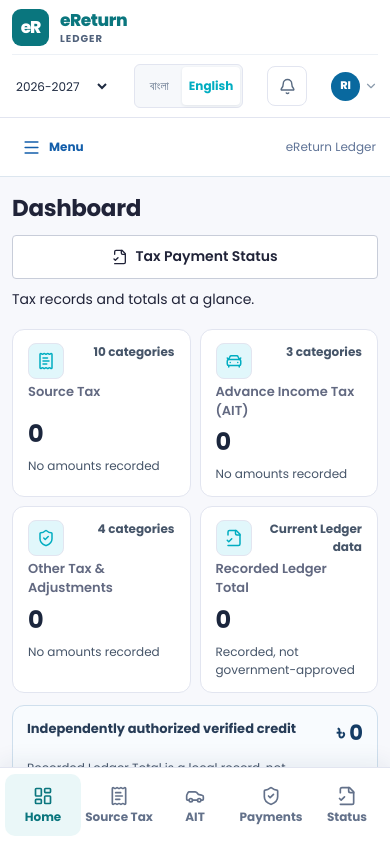
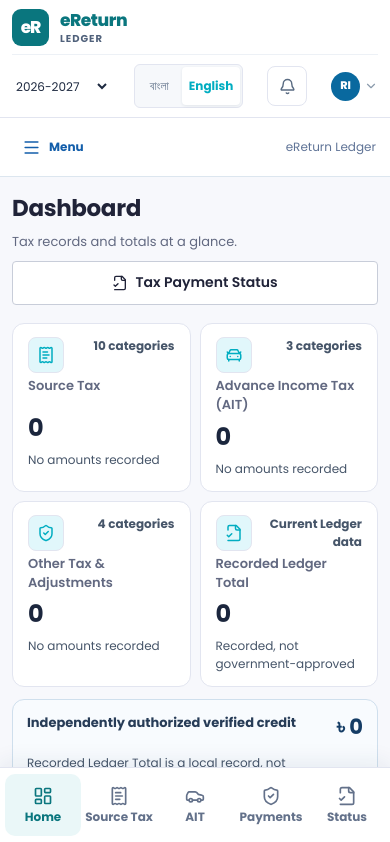
Before and after one commit to shihab-tech04/eLedger, a React (Vite) app: page / in a window 390 px wide. Shown: the top 842 px of the page. Built offline with nearby package versions, Linux system fonts and the light colour scheme.

Commit message:
style(eLedger): consistent page title, description and right-aligned primary actions

```diff
--- a/src/index.css
+++ b/src/index.css
@@ -1568,3 +1568,21 @@ main[lang="bn"] .eledger-guide-content h2 { font-size: 14px; }
   .eledger-page-actions .eledger-button { flex:1 1 auto; }
   .eledger-neir-drawer-content .eledger-form-actions { margin-inline:-16px; }
 }
+
+
+/* Prototype v2 page hierarchy: heading/actions row, full-width subtitle row. */
+.eledger-page-header {
+  display:grid; grid-template-columns:minmax(0,1fr) auto; grid-template-rows:auto auto;
+  align-items:center; column-gap:16px; row-gap:8px; width:100%;
+}
+.eledger-page-heading { grid-column:1; grid-row:1; min-width:0; }
+.eledger-page-heading h1 { margin:0; overflow-wrap:anywhere; }
+.eledger-page-actions { grid-column:2; grid-row:1; display:flex; align-items:center; justify-content:flex-end; gap:8px; flex-wrap:wrap; }
+.eledger-page-subheading { grid-column:1 / -1; grid-row:2; margin:0; color:var(--el-muted); font-size:13px; line-height:1.55; }
+.eledger-neir-drawer-footer.is-editing:empty { display:none; }
+@media (max-width:767px) {
+  .eledger-page-header { grid-template-columns:minmax(0,1fr); grid-template-rows:auto auto auto; align-items:stretch; }
+  .eledger-page-heading { grid-column:1; grid-row:1; }
+  .eledger-page-subheading { grid-column:1; grid-row:2; }
+  .eledger-page-actions { grid-column:1; grid-row:3; justify-content:stretch; width:100%; }
+}
```
